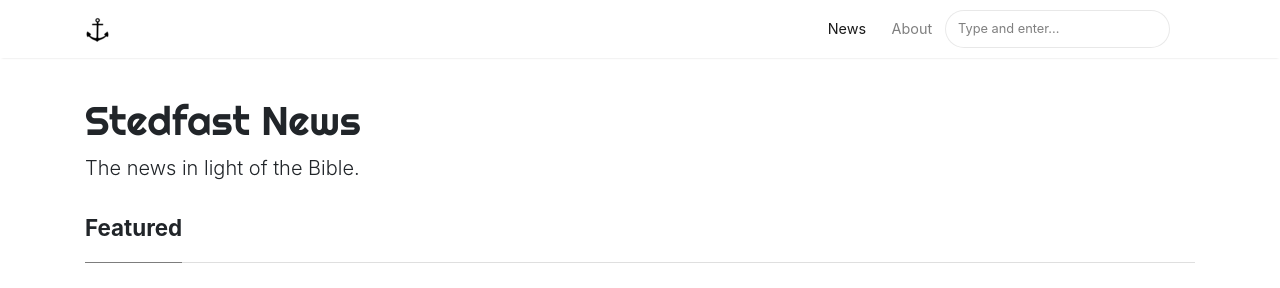
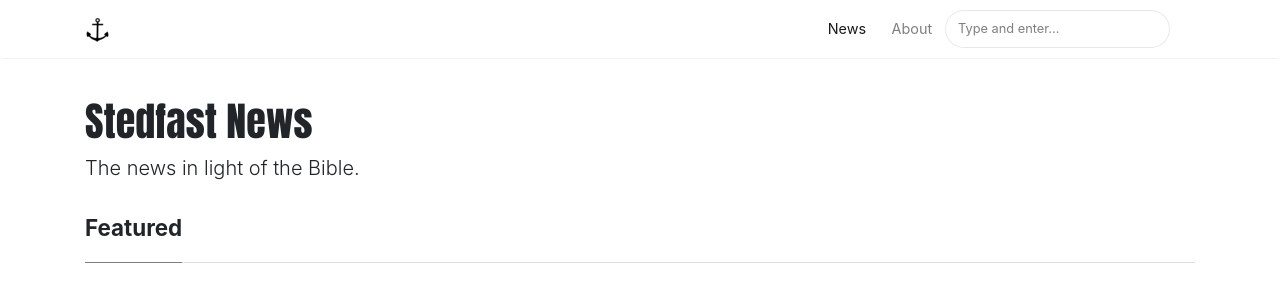
Before and after one commit to flashlightministries/stedfastnews, a Jekyll site: the page built from index.html, in a window 1280 px wide. Shown: the top 288 px of the page. Built offline with Jekyll 4.4.1, drawn with Linux system fonts in a browser that asks for light colours; nearby versions of some CDN libraries; the list of posts is cut into pages by our own code.

Commit message:
Update screen.css

```diff
--- a/assets/css/screen.css
+++ b/assets/css/screen.css
@@ -305,7 +305,7 @@ span.post-read-more a:hover {
 }
 
 .mainheading h1.sitetitle {
-    font-family: Righteous;
+    font-family: Impact,Haettenschweiler,Franklin Gothic Bold,Charcoal,Helvetica Inserat,Bitstream Vera Sans Bold,Arial Black,sans serif;
 }
 
 .mainheading h1.posttitle {
```
